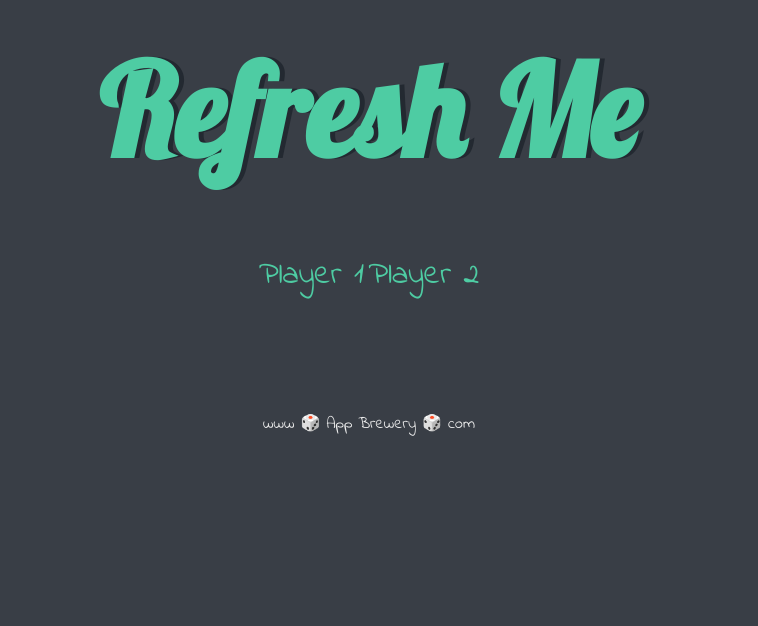
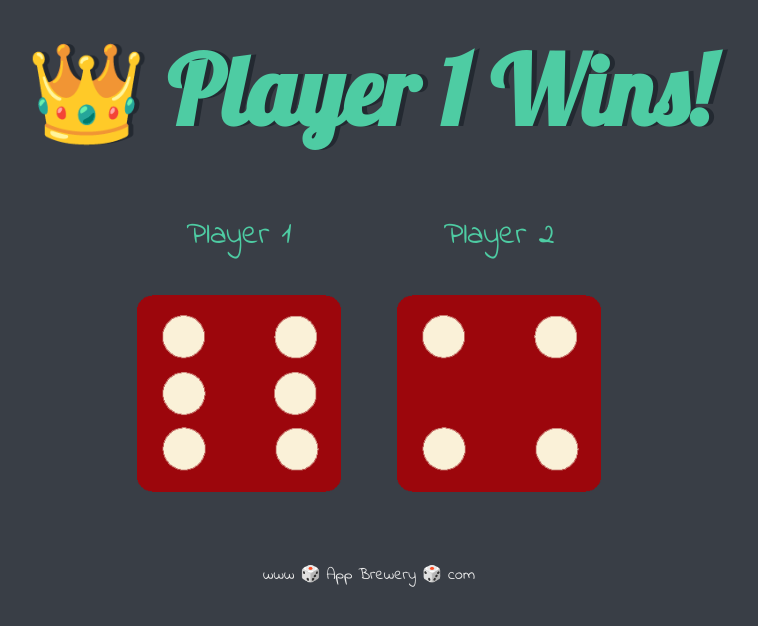
Before and after one commit to Victor-Guerrero-Devs/angela-yu-webdev-projects, a plain HTML site: page 12-dice-game/dice-game/dicee.html in a window 1280 px wide. Shown: the whole page, without its empty margins (271-1029 px from the left). Drawn offline with Linux system fonts and the light colour scheme.

Commit message:
Finish dice-game

```diff
--- /dev/null
+++ b/12-dice-game/dice-game/app.js
@@ -0,0 +1,17 @@
+const img1 = document.querySelector(".img1");
+const img2 = document.querySelector(".img2");
+const title = document.querySelector("#title");
+
+let randomNumber1 = Math.floor(Math.random() * 6) + 1;
+let randomNumber2 = Math.floor(Math.random() * 6) + 1;
+
+img1.setAttribute("src", `images/dice${randomNumber1}.png`);
+img2.setAttribute("src", `images/dice${randomNumber2}.png`);
+
+let message;
+
+if (randomNumber1 === randomNumber2) message = "Draw! Please try again.";
+else if (randomNumber1 > randomNumber2) message = "👑 Player 1 Wins!";
+else message = "😭 Player 1 Lost!";
+
+title.textContent = message;
--- a/12-dice-game/dice-game/dicee.html
+++ b/12-dice-game/dice-game/dicee.html
@@ -1,33 +1,30 @@
 <!DOCTYPE html>
 <html lang="en" dir="ltr">
   <head>
-    <meta charset="utf-8">
+    <meta charset="utf-8" />
     <title>Dicee</title>
-    <link rel="stylesheet" href="styles.css">
-    <link href="https://fonts.googleapis.com/css?family=Indie+Flower|Lobster" rel="stylesheet">
-
+    <link rel="stylesheet" href="styles.css" />
+    <link
+      href="https://fonts.googleapis.com/css?family=Indie+Flower|Lobster"
+      rel="stylesheet"
+    />
+    <script src="app.js" defer></script>
   </head>
   <body>
-
     <div class="container">
-      <h1>Refresh Me</h1>
+      <h1 id="title">Refresh Me</h1>
 
       <div class="dice">
         <p>Player 1</p>
-        <img class="img1" src="">
+        <img class="img1" src="images/dice6.png" />
       </div>
 
       <div class="dice">
         <p>Player 2</p>
-        <img class="img2" src="">
+        <img class="img2" src="images/dice6.png" />
       </div>
-
     </div>
-
-
   </body>
 
-  <footer>
-    www 🎲 App Brewery 🎲 com
-  </footer>
+  <footer>www 🎲 App Brewery 🎲 com</footer>
 </html>
--- a/12-dice-game/dice-game/styles.css
+++ b/12-dice-game/dice-game/styles.css
@@ -7,25 +7,24 @@
 .dice {
   text-align: center;
   display: inline-block;
-
 }
 
 body {
-  background-color: #393E46;
+  background-color: #393e46;
 }
 
 h1 {
   margin: 30px;
-  font-family: 'Lobster', cursive;
+  font-family: "Lobster", cursive;
   text-shadow: 5px 0 #232931;
-  font-size: 8rem;
-  color: #4ECCA3;
+  font-size: 6rem;
+  color: #4ecca3;
 }
 
 p {
   font-size: 2rem;
-  color: #4ECCA3;
-  font-family: 'Indie Flower', cursive;
+  color: #4ecca3;
+  font-family: "Indie Flower", cursive;
 }
 
 img {
@@ -34,8 +33,7 @@ img {
 
 footer {
   margin-top: 5%;
-  color: #EEEEEE;
+  color: #eeeeee;
   text-align: center;
-  font-family: 'Indie Flower', cursive;
-
+  font-family: "Indie Flower", cursive;
 }
```
